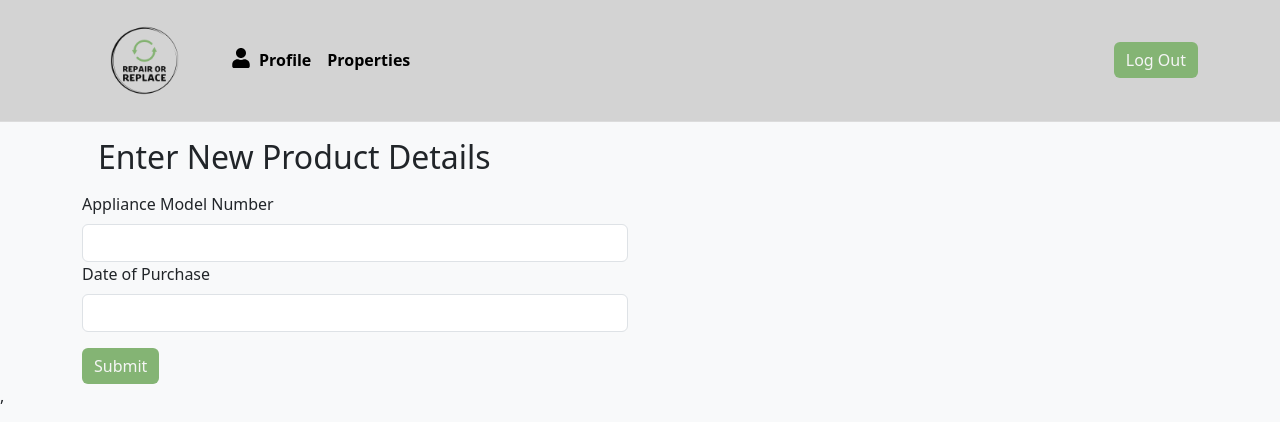
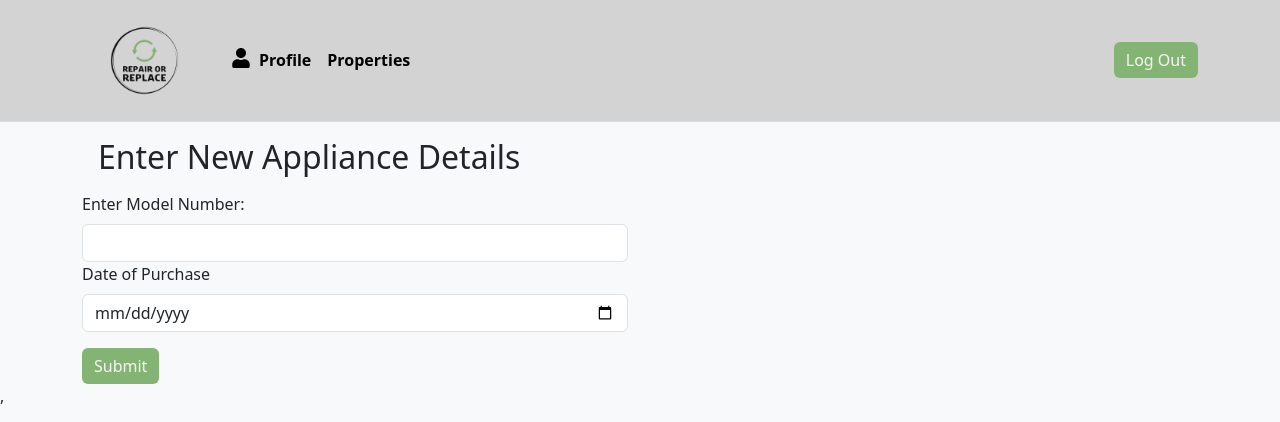
Before and after one commit to repair-or-replace/frontend_web_version, a React (Vite) app: page /newappliance in a window 1280 px wide. Shown: the top 422 px of the page. Built offline with nearby package versions, Linux system fonts and the light colour scheme; sample sign-in values are in the browser's storage.

Commit message:
pushing to main

```diff
--- a/src/Components/AddNewAppliance.jsx
+++ b/src/Components/AddNewAppliance.jsx
@@ -1,114 +1,145 @@
-import { Component } from 'react';
-import axios from 'axios';
-import { Form, Button, Alert, Container, Modal, Row, Col } from 'react-bootstrap';
+import React, { useState, useEffect } from "react";
+import axios from "axios";
+import { useNavigate, useLocation } from "react-router-dom";
+import { useSelector } from "react-redux";
+import { Form, Button, Alert, Container, Modal, Row, Col } from "react-bootstrap";
 
-class NewAppliance extends Component {
+const NewAppliance = () => {
+  const propertyId = useSelector((state) => state.property.propertyId);
+  const userID = useSelector((state) => state.user.userId);
+  const [modelNumber, setModelNumber] = useState("");
+  const [purchaseDate, setPurchaseDate] = useState("");
+  const [applianceData, setApplianceData] = useState("");
+  const [errors, setErrors] = useState({});
+  const [isLoading, setIsLoading] = useState(false);
+  const [error, setError] = useState(null);
+  const [showSuccessModal, setShowSuccessModal] = useState(false);
+  const token = useSelector((state) => state.user.authToken);
+  const navigate = useNavigate();
+  console.log("Token:", token);
+  console.log("Property ID:", propertyId);
+  console.log("User ID:", userID);
 
-    constructor(props) {
-        super(props);
-        this.state = {
-            modelNumber: '',
-            purchaseDate: '',
-            errors: {},
-            isLoading: false,
-            error: null,
-            showSuccessModal: false
+  const handleSubmit = async (event) => {
+    event.preventDefault();
+
+    const errors = validateForm();
+    setErrors(errors);
+
+    if (Object.keys(errors).length === 0) {
+      setIsLoading(true);
+      setError(null);
+
+      const applianceData = {
+        model: modelNumber,
+        user: userID,
+        property_id: propertyId,
+        purchase_date: new Date(purchaseDate).toISOString().split("T")[0],
       };
+      console.log("Appliance Data: ", applianceData);
+
+      if (!token) {
+        setError("No authentication token found");
+        setIsLoading(false);
+        navigate("/login");
+        return;
       }
 
-    handleSubmit = (event) => {
-        event.preventDefault();
-        const errors = this.validateForm();
-        if (Object.keys(errors).length === 0) {
-
-            this.setState({ isLoading: true, error: null })
-
-
-            const applianceData = {
-                model: this.state.modelNumber.trim(),
-                purchase_date: this.state.purchaseDate.trim(),
-            };
-
-            axios.post('https://repair-or-replace-back-end.onrender.com/api/appliances/', applianceData)
-                .then(() => {
-                    this.setState({showSuccessModal: true,
-                    isLoading: false
-                })
-
-
-                })
-                .catch(error => {
-                    console.error('Error submitting form:', error);
-                    this.setState({ error: error.toString(), isLoading: false });
-                });
-        } else {
-            this.setState({ errors });
+      try {
+        const response = await axios.post(
+          "https://repair-or-replace-back-end.onrender.com/api/decode-appliance/",
+          applianceData,
+          {
+            headers: {
+              "Content-type": "application/json",
+              Authorization: `Token ${token}`,
+            },
+          }
+        );
+        console.log("Appliance data:", applianceData)
+        setApplianceData(response.data.appliances);
+        setShowSuccessModal(true);
+      } catch (error) {
+        console.error("Error submitting form:", error);
+        setError(error.toString());
+      } finally {
+        setIsLoading(false);
+      }
     }
   };
 
-    validateForm = () => {
-        const { modelNumber, purchaseDate } = this.state;
+  useEffect(() => {
+    console.log("Appliance Data: ", applianceData);
+  }, [applianceData]);
+
+  const validateForm = () => {
     const errors = {};
-        if (!modelNumber) errors.modelNumber = 'Must enter model number';
-        if (!purchaseDate) errors.purchaseDate = 'Must enter date of purchase';
+    if (!modelNumber) errors.modelNumber = "Must enter model number";
+    if (!purchaseDate || isNaN(new Date(purchaseDate))) errors.purchaseDate = "Must enter date of purchase";
     return errors;
   };
 
-    handleChange = (event) => {
-        const { name, value } = event.target;
-        this.setState({ [name]: value });
-    };
-
-    closeModal = () => {
-        this.setState({
-            showSuccessModal: false,
-            modelNumber: '',
-            purchaseDate: '',
-            errors: {},
-        });
-    };
-
-
-    render() {
-
-        const { modelNumber, purchaseDate, isLoading, showSuccessModal, error, errors } = this.state;
+  if (isLoading) {
+    return <div>Loading...</div>;
+  }
 
   return (
     <Container>
-                {isLoading && <Alert variant="info">Submitting Product Data...</Alert>}
-                {error && <Alert variant="danger">Error Submitting Product: {error}</Alert>}
-                <Row className="justify-content-align-left">
+      {isLoading && <Alert variant="info">Submitting Appliance Data...</Alert>}
+      {error && (
+        <Alert variant="danger">Error Submitting Appliance: {error}</Alert>
+      )}
+    <Row>
         <Col md={6}>
-                    <Form onSubmit={this.handleSubmit}>
-                        <h2 className="m-3">Enter New Product Details</h2>
+        <Form onSubmit={handleSubmit}>
+            <h2 className="m-3">Enter New Appliance Details</h2>
+
             <Form.Group controlId="formGroupModelNumber">
-                            <Form.Label>
-                                Appliance Model Number
-                            </Form.Label>
-                            <Form.Control type="text" name="modelNumber" value={modelNumber} onChange={this.handleChange} />
-                            {errors.modelNumber && <div style={{ color: 'red'}}>{errors.modelNumber}</div>}
+            <Form.Label>Enter Model Number: </Form.Label>
+            <Form.Control
+                type="text"
+                name="modelNumber"
+                value={modelNumber}
+                onChange={(e) => setModelNumber(e.target.value)}
+            />
+            {errors.modelNumber && (
+                <div style={{ color: "red" }}>{errors.modelNumber}</div>
+            )}
             </Form.Group>
 
             <Form.Group controlId="formGroupPurchaseDate">
-                            <Form.Label>
-                                Date of Purchase
-                            </Form.Label>
-                            <Form.Control type="float" name="purchaseDate" value={purchaseDate} onChange={this.handleChange} />
-                            {errors.purchaseDate && <div style={{ color: 'red'}}>{errors.purchaseDate}</div>}
+            <Form.Label>Date of Purchase</Form.Label>
+            <Form.Control
+                type="date"
+                name="purchaseDate"
+                value={purchaseDate}
+                onChange={(e) => setPurchaseDate(e.target.value)}
+            />
+            {errors.purchaseDate && (
+                <div style={{ color: "red" }}>{errors.purchaseDate}</div>
+            )}
             </Form.Group>
 
-                        <Button className="mt-3" style={{ color: "whitesmoke", backgroundColor: "#84b474", border: "none"}} type="submit">Submit</Button>
+            <Button className="mt-3" style={{ color: "whitesmoke", backgroundColor: "#84b474", border: "none"}} type="submit">
+            Submit
+            </Button>
         </Form>
 
-                    <Modal show={showSuccessModal} onHide={this.closeModal}>
+        <Modal show={showSuccessModal}>
             <Modal.Header closeButton>
-                            <Modal.Title>Your New Appliance was Added Successfully!</Modal.Title>
+            <Modal.Title>Your New Appliance was Added Succesfully!</Modal.Title>
             </Modal.Header>
-                        <Modal.Body>
-                            Thank you!!
-                        </Modal.Body>
+            <Modal.Body>Thank you!!</Modal.Body>
             <Modal.Footer>
-                            <Button style={{ color: "whitesmoke", backgroundColor: "#84b474", border: "none"}} onClick={this.closeModal}>Close</Button>
+            <Button
+            style={{ color: "whitesmoke", backgroundColor: "#84b474", border: "none"}}
+                onClick={() => {
+                setShowSuccessModal(false);
+                navigate("/properties");
+                }}
+            >
+                Close
+            </Button>
             </Modal.Footer>
         </Modal>
         </Col>
@@ -116,6 +147,4 @@ class NewAppliance extends Component {
     </Container>
   );
 }
-};
-
 export default NewAppliance;
--- a/src/Components/Appliances.jsx
+++ b/src/Components/Appliances.jsx
@@ -99,7 +99,12 @@ const Appliances = () => {
       <h3 className="text-center header-banner">Appliances</h3>
       <ListGroup>
         <Row>
-          {applianceList.map((appliance) => (
+        {applianceList.length === 0 ? (
+          <Col>
+            <Alert variant="info" className="text-center">No appliances found for this property. Click "Add New Appliance" to get started.</Alert>
+          </Col>
+        ) : (
+          applianceList.map((appliance) => (
             <Col key={appliance.id} className="mb-4">
               <Card className="shadow-sm">
                 <Card.Body>
@@ -111,12 +116,15 @@ const Appliances = () => {
                         alt={appliance.name}
                         onClick={() => {handleViewAppliance(appliance.id, appliance.model)}}
                         className="fixed-image-size"
-/>
+                      />
                     </Col>
                     <Col xs={12}>
                       <Card.Title>{appliance.name}</Card.Title>
                       <Card.Text>
                         <strong>Model:</strong> {appliance.model}
+                      </Card.Text>
+                      <Card.Text>
+                        <strong>Appliance ID:</strong> {appliance.id}
                       </Card.Text>
                       <Card.Text>
                         <strong>Status:</strong> {appliance.current_status}
@@ -145,7 +153,9 @@ const Appliances = () => {
                 </Card.Body>
               </Card>
             </Col>
-          ))}
+          ))
+        )}
+
         </Row>
       </ListGroup>
       <div className="text-center mt-4">
--- a/src/Components/Login.jsx
+++ b/src/Components/Login.jsx
@@ -236,22 +236,12 @@ const LoginForm = () => {
                 Login
               </button>
             </form>
-            <div className="text-center">
-              <p>Don’t have an account?</p>
-              <button
-                type="button"
-                className="btn btn-outline-custom w-100"
-                onClick={handleSignUp}
-              >
-                Sign Up
-              </button>
-            </div>
             {!loading && (
               <div className="text-center">
                 <p>Don’t have an account?</p>
                 <button
                   type="button"
-                  className="btn btn-outline-primary w-100"
+                  className="btn btn-outline-custom w-100"
                   onClick={handleSignUp}
                 >
                   Sign Up
```
Also changed, not shown: src/Components/ViewAppliance.jsx (+7 -0 lines). Lines whose indentation alone changed are shown as unchanged.
